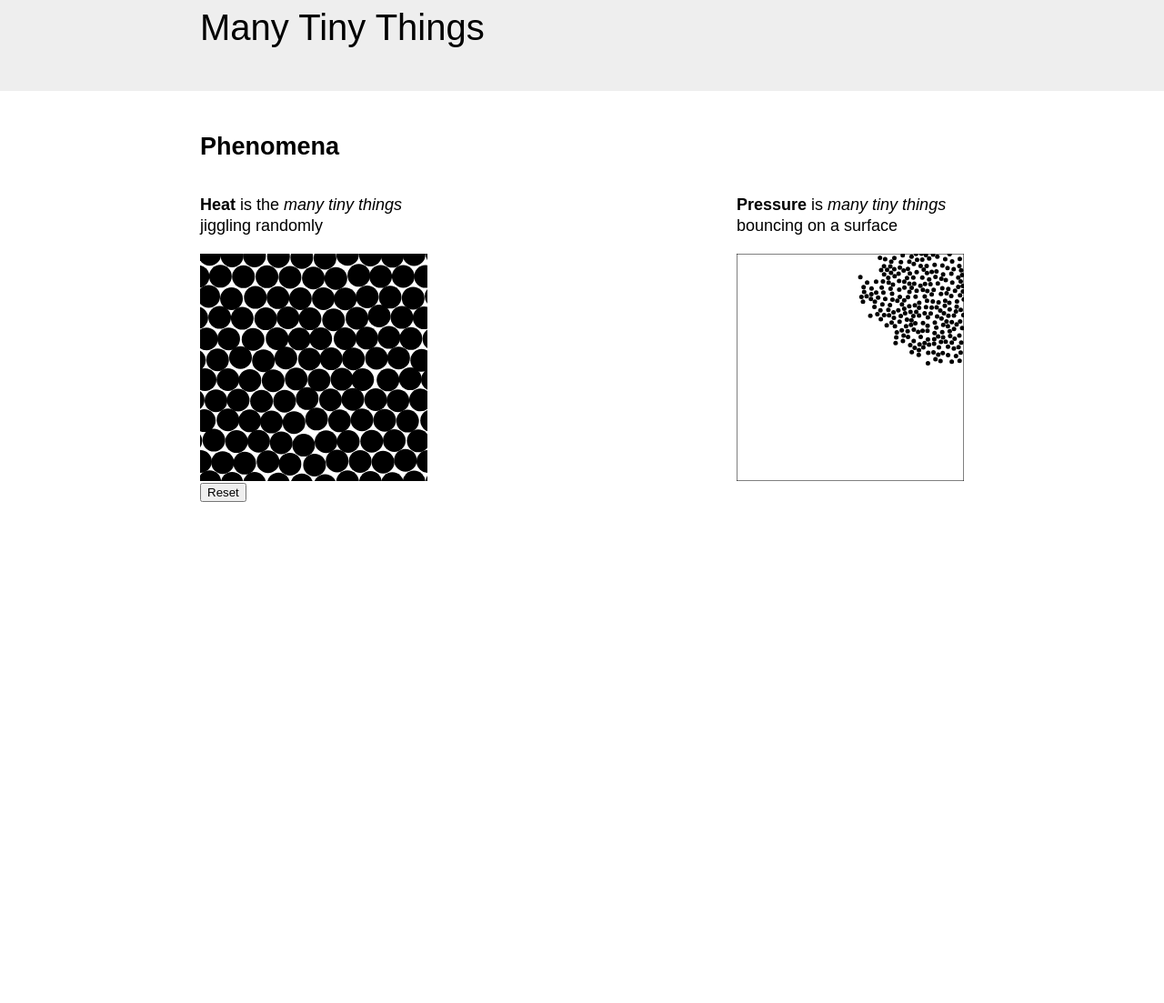
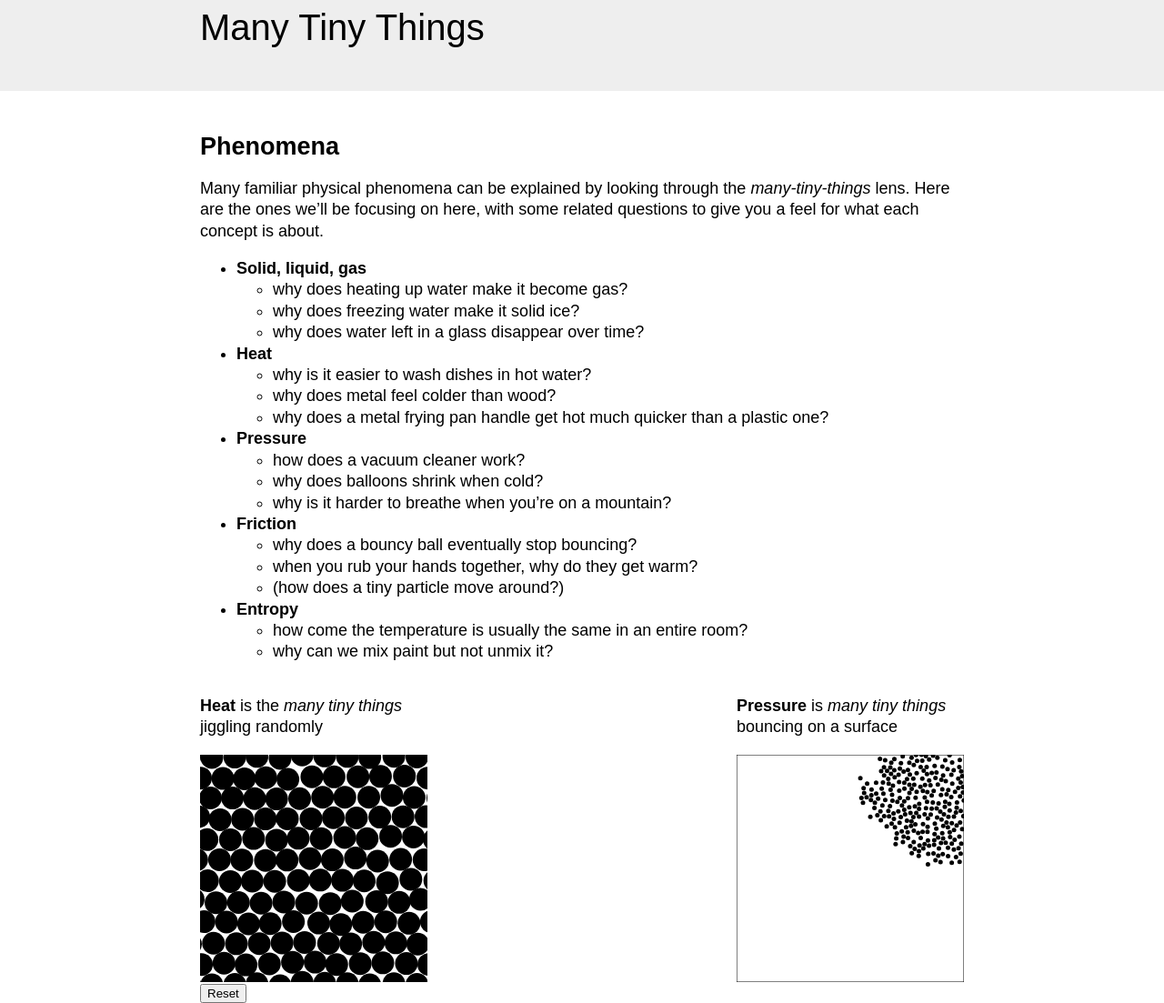
Before and after one commit to ManyTinyThings/ManyTinyThingsWeb, a Jekyll site: the page built from intro/2.markdown, in a window 1280 px wide. Shown: the whole page at 91% size. Built offline with Jekyll 4.4.1, drawn with Linux system fonts in a browser that asks for light colours; before the commit the page ends 900 px from its top, so only the background shows below that.

Commit message:
some relatable questions about each concept

```diff
--- a/intro/2.markdown
+++ b/intro/2.markdown
@@ -1,6 +1,32 @@
 ---
 title: Phenomena
 ---
+
+Many familiar physical phenomena can be explained by looking through the _many-tiny-things_ lens. Here are the ones we'll be focusing on here, with some related questions to give you a feel for what each concept is about.
+
+* **Solid, liquid, gas**
+    * why does heating up water make it become gas?
+    * why does freezing water make it solid ice?
+    * why does water left in a glass disappear over time?
+
+* **Heat**
+    * why is it easier to wash dishes in hot water?
+    * why does metal feel colder than wood?
+    * why does a metal frying pan handle get hot much quicker than a plastic one?
+
+* **Pressure**
+    * how does a vacuum cleaner work?
+    * why does balloons shrink when cold?
+    * why is it harder to breathe when you're on a mountain?
+
+* **Friction**
+    * why does a bouncy ball eventually stop bouncing?
+    * when you rub your hands together, why do they get warm?
+    * (how does a tiny particle move around?)
+* **Entropy**
+    * how come the temperature is usually the same in an entire room?
+    * why can we mix paint but not unmix it?
+
 
 <div class="flex">
 
```
